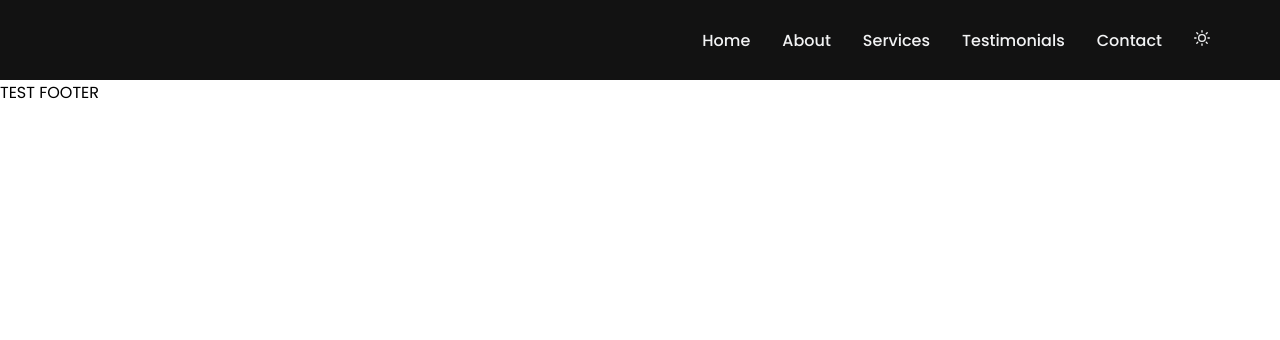
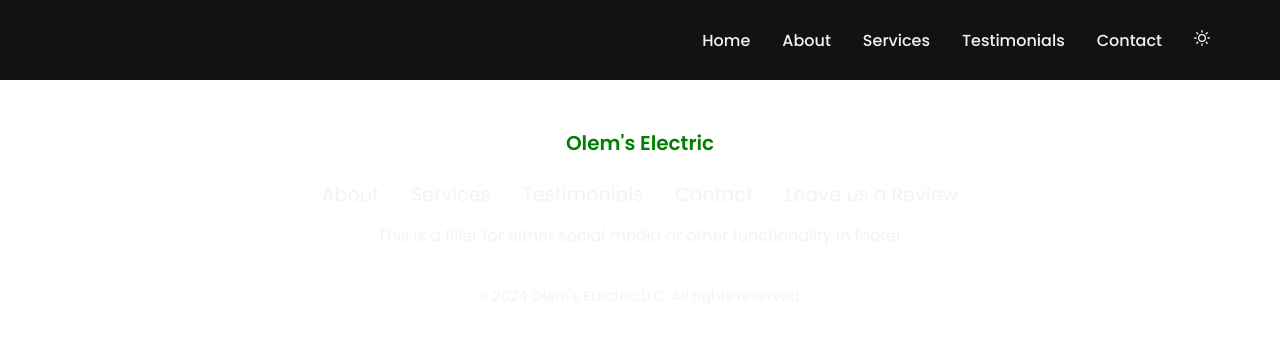
Before and after one commit to kin018/olemselectricwebsite, a React (Create React App) app: page / in a window 1280 px wide. Shown: the top 340 px of the page. Built offline with nearby package versions, Linux system fonts and the light colour scheme.

Commit message:
Dummy Footer

```diff
--- a/src/components/Footer.jsx
+++ b/src/components/Footer.jsx
@@ -1,7 +1,48 @@
 import React from 'react';
+import { Link } from 'react-scroll';
+import {
+  Copyright,
+  FooterMainContainer,
+  FooterLink,
+  FooterName,
+  FooterNav,
+  FooterWrapper,
+} from '../styledComponents/StyledComponents';
 
 function Footer() {
-  return <div>TEST FOOTER</div>;
+  const currentYear = new Date().getFullYear();
+
+  return (
+    <FooterMainContainer>
+      <FooterWrapper>
+        <FooterName>Olem's Electric</FooterName>
+        <FooterNav>
+          <Link to="about" smooth duration={300} offset={-100}>
+            <FooterLink>About</FooterLink>
+          </Link>
+          <Link to="services" smooth duration={300} offset={-100}>
+            <FooterLink>Services</FooterLink>
+          </Link>
+          <Link to="testimonials" smooth duration={300} offset={-100}>
+            <FooterLink>Testimonials</FooterLink>
+          </Link>
+          <Link to="contact" smooth duration={300} offset={-100}>
+            <FooterLink>Contact</FooterLink>
+          </Link>
+          <Link to="review" smooth duration={300} offset={-100}>
+            <FooterLink>Leave us a Review</FooterLink>
+          </Link>
+        </FooterNav>
+        <>
+          This is a filler for either social media or other functionality in
+          footer
+        </>
+        <Copyright>
+          &copy; {currentYear} Olem's ELectric LLC. All rights reserved.
+        </Copyright>
+      </FooterWrapper>
+    </FooterMainContainer>
+  );
 }
 
 export default Footer;
--- a/src/styledComponents/StyledComponents.js
+++ b/src/styledComponents/StyledComponents.js
@@ -235,3 +235,104 @@
   font-size: 1.2rem;
     }
   `;
+
+//Footer
+export const FooterMainContainer = styled.div.attrs({
+  className: 'FooterMainContainer',
+})`
+  width: 100%;
+  padding: 2rem 0;
+  display: flex;
+  justify-content: center;
+`;
+
+export const FooterWrapper = styled.footer.attrs({
+  className: 'FooterWrapper',
+})`
+  width: 100%;
+  max-width: 1200px;
+  display: flex;
+  flex-direction: column;
+  gap: 14px;
+  align-items: center;
+  padding: 1rem;
+  color: ${({ theme }) => theme.text_primary};
+`;
+export const Copyright = styled.p.attrs({
+  className: 'Copyright',
+})`
+  margin-top: 1.5rem;
+  font-size: 0.9rem;
+  color: ${({ theme }) => theme.soft2};
+  text-align: center;
+`;
+
+export const SocialMediaIconDiv = styled.div.attrs({
+  className: 'SocialMediaIconDiv',
+})`
+  display: flex;
+  margin-top: 1rem;
+`;
+
+export const SocialMediaIconLink = styled.a.attrs({
+  className: 'SocialMediaIconLink',
+})`
+  display: inline-block;
+  margin: 0 1rem;
+  font-size: 1.5rem;
+  color: ${({ theme }) =>
+    theme.text_primary}; //This changes the Icon Color but may need to change TextLoop Color because I do not like that they match
+
+  transition: color 0.2s ease-in-out;
+  &:hover {
+    transform: translateY(-1px);
+    color: ${({ theme }) => theme.primary};
+  }
+`;
+
+export const FooterName = styled.h1.attrs({
+  className: 'FooterName',
+})`
+  font-weight: 600;
+  font-size: 20px;
+  color: ${({ theme }) => theme.primary};
+`;
+
+export const FooterLink = styled.a.attrs({
+  className: 'FooterLink',
+})`
+  color: ${({ theme }) => theme.text_primary};
+  text-decoration: none;
+  font-size: 1.2rem; //Need to change font size this is too large currently
+  transition: color 0.2s ease-in-out;
+  cursor: pointer;
+
+  &:hover {
+    transform: translateY(-1px);
+    color: ${({ theme }) => theme.primary};
+  }
+
+  @media (max-width: 768px) {
+    font-size: 1rem;
+  }
+`;
+
+export const FooterNav = styled.nav.attrs({
+  className: 'FooterNav',
+})`
+  width: 100%;
+  max-width: 800px;
+  margin-top: 0.5rem;
+  display: flex;
+  flex-direction: row;
+  gap: 2rem;
+  justify-content: center;
+
+  @media (max-width: 768px) {
+    flex-wrap: wrap;
+    gap: 1rem;
+    justify-content: center;
+    text-align: center;
+    font-size: 12px;
+  }
+`;
```
